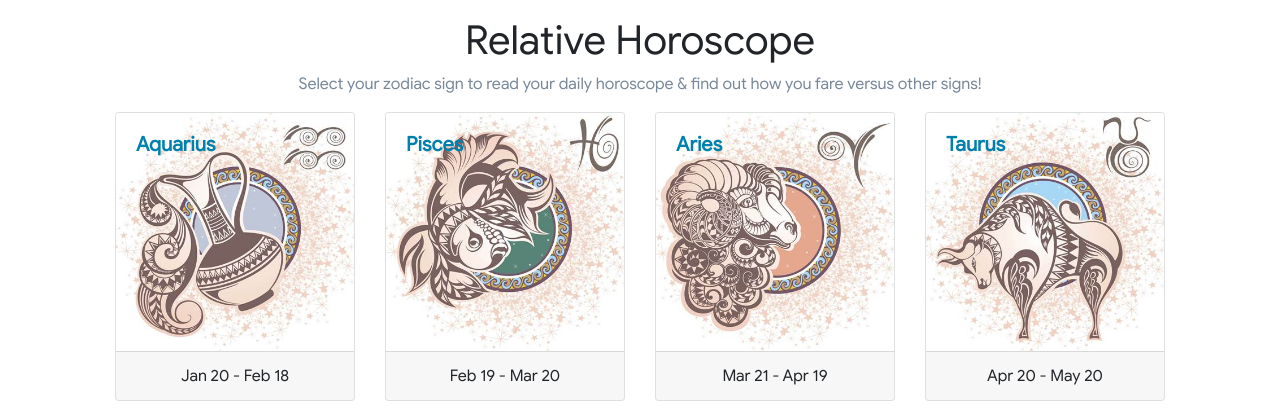
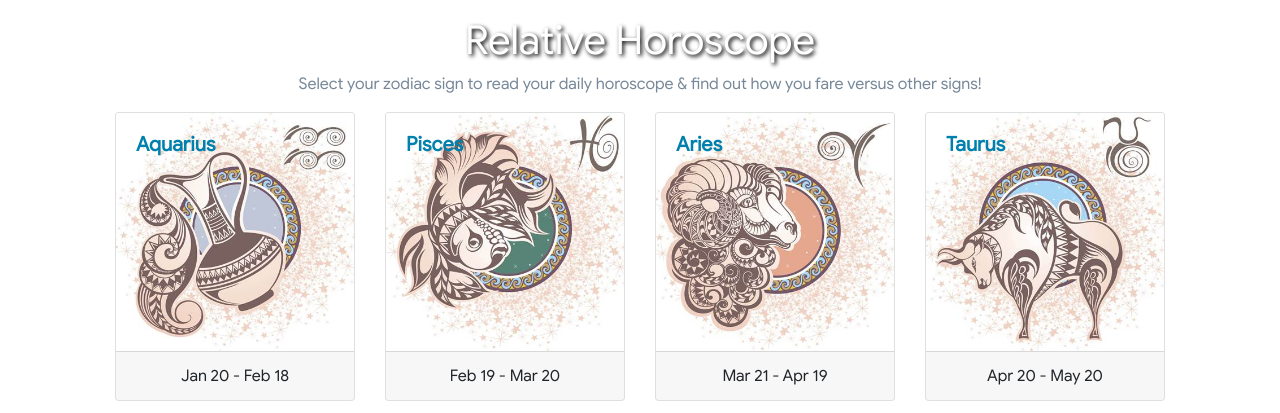
Before and after one commit to ysmike/relative-horoscope, a Flask app: page / in a window 1280 px wide. Shown: the top 413 px of the page. Run offline with Flask 2, Linux system fonts and the light colour scheme; some libraries are stand-ins or nearby versions.

Commit message:
Style h1 with white font and shadow

```diff
--- a/static/css/style.css
+++ b/static/css/style.css
@@ -5,6 +5,12 @@
 
 body {
   font-family: "GoogleSans";
+}
+
+h1 {
+  color: white;
+  text-shadow: 2px 2px 4px #000000;
+  cursor: default;
 }
 
 .card {
@@ -21,7 +27,7 @@ body {
 
 .hover-disabled:hover {
   box-shadow: none;
-  cursor: auto;
+  cursor: default;
 }
 
 .card-img-top {
```
